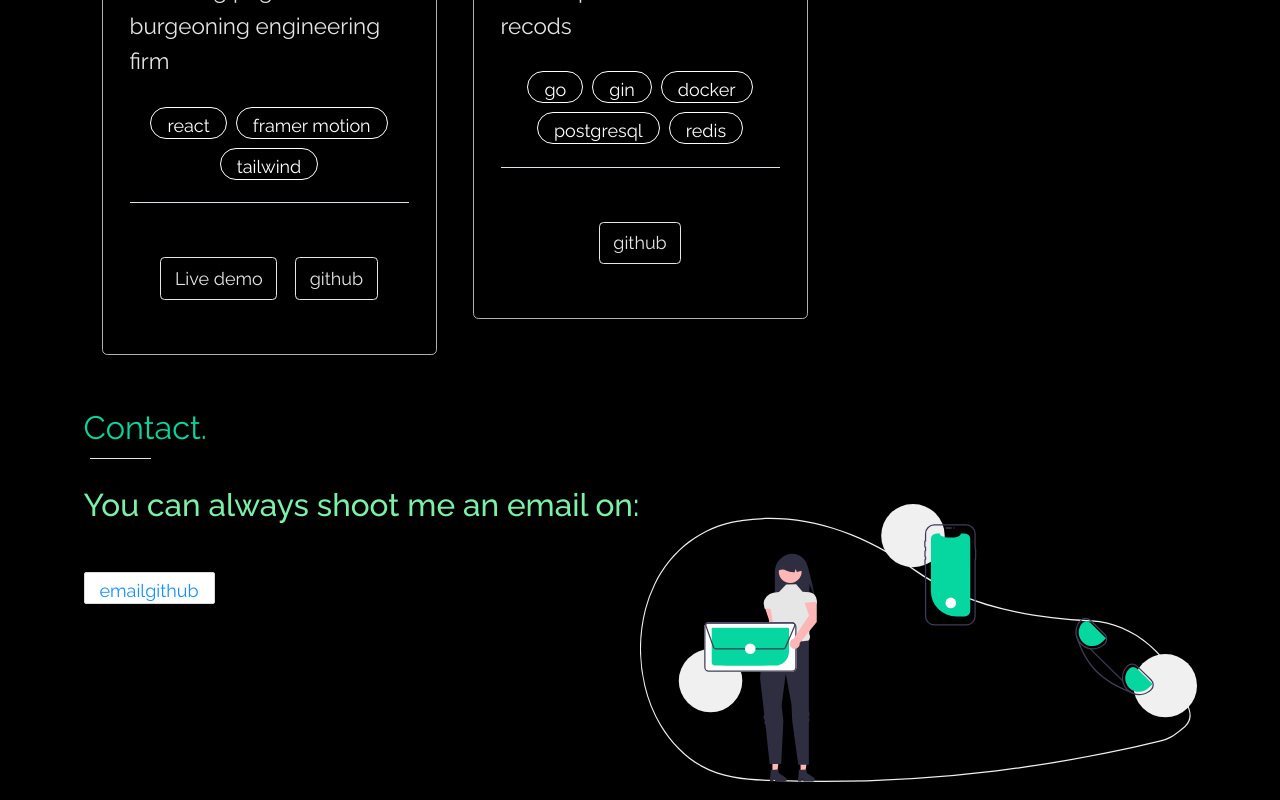
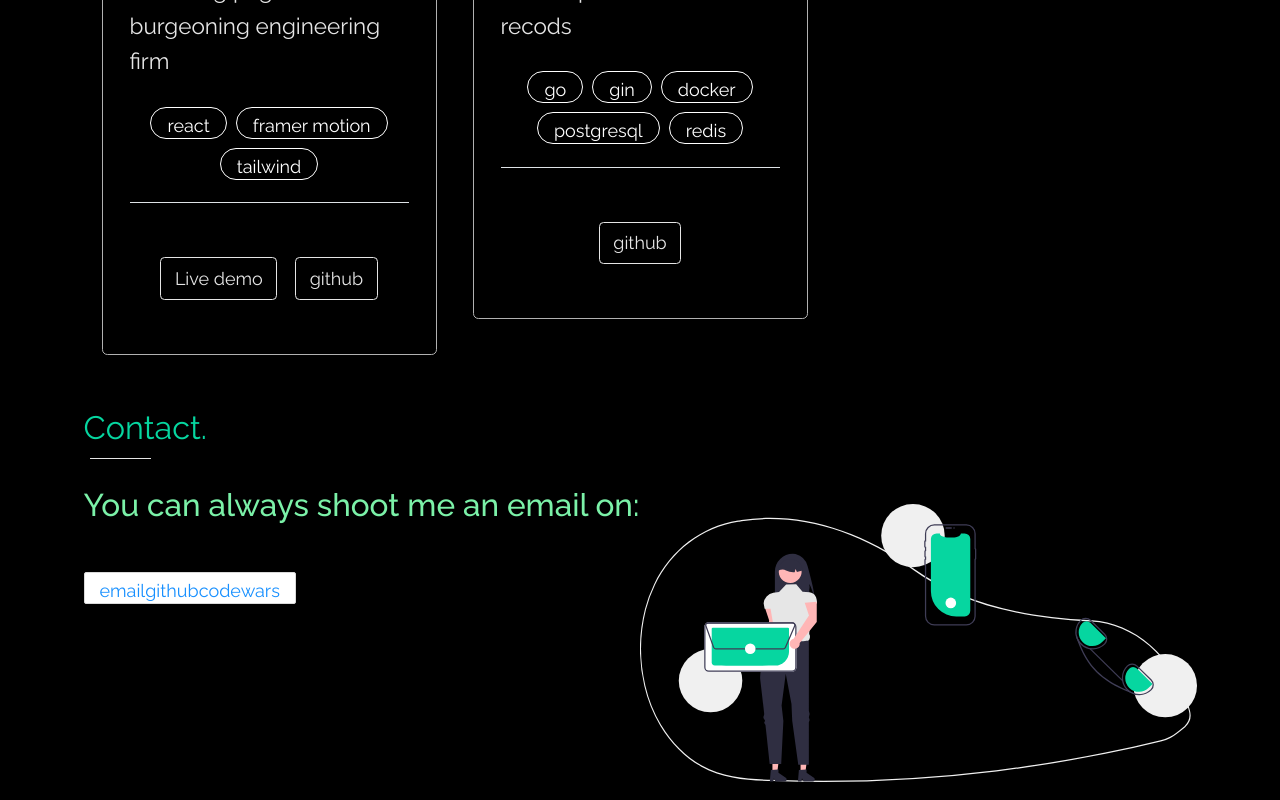
Before and after one commit to dglitxh/portfolio, a React (Create React App) app: page / in a window 1280 px wide. Shown: the part 3046-3846 px from the top of the page. Built offline with nearby package versions, Linux system fonts and the light colour scheme.

Commit message:
upd: links

```diff
--- a/src/components/Contact.js
+++ b/src/components/Contact.js
@@ -33,8 +33,16 @@ const Contact = () => {
                 >
                   email
                 </a>
-
-<a href="GitHub">github</a>
+                <a href="github.com/dglitxh" rel="noreferrer" target="_blank">
+                  github
+                </a>
+                <a
+                  href="codewars.com/Ydglitch"
+                  rel="noreferrer"
+                  target="_blank"
+                >
+                  codewars
+                </a>
               </Button>
             </h3>
           </div>
```
